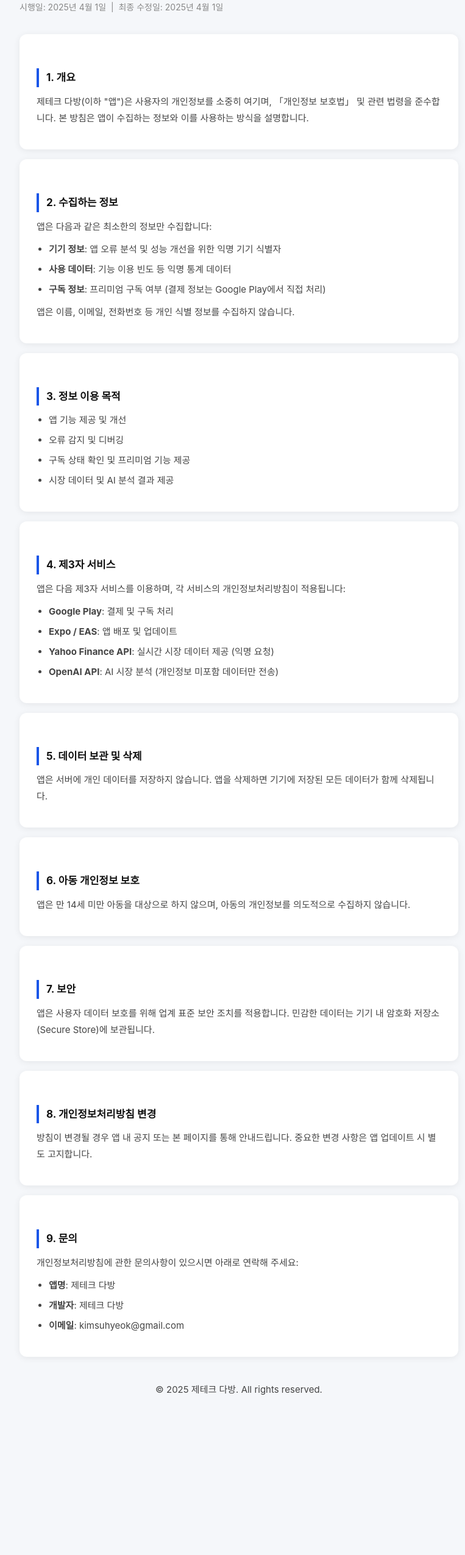
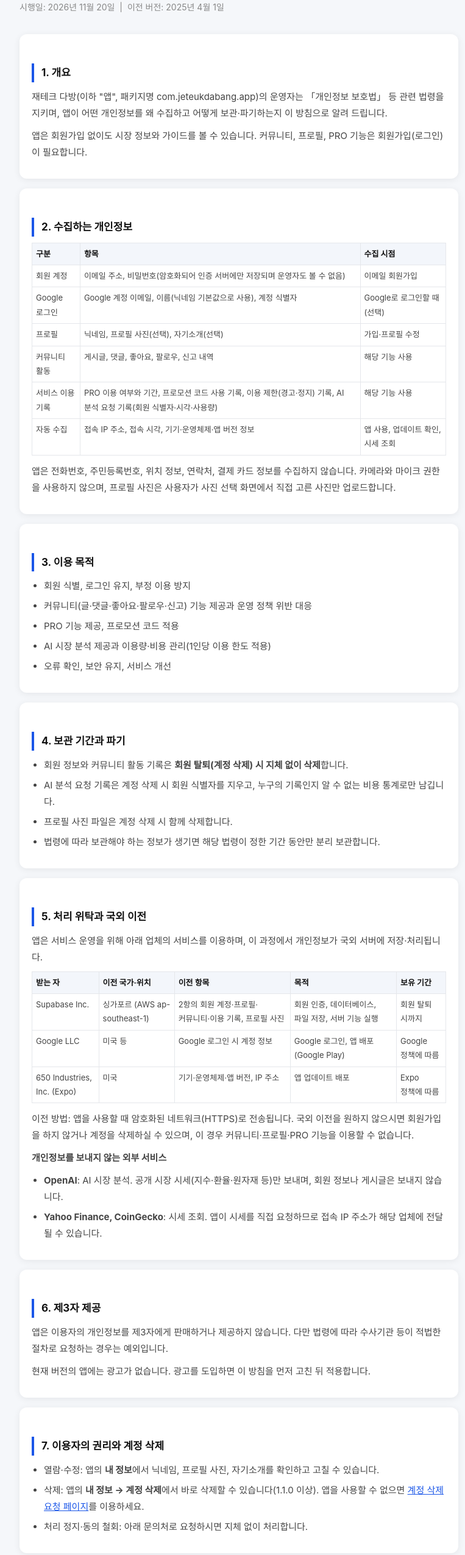
Before and after one commit to hodu880-jpg/privacy-policy, a plain HTML site: page index.html in a window 1280 px wide. Shown: the part 92-2642 px from the top of the page at 61% size, without its empty margins (248-1011 px from the left). Before the commit the page ends 2434 px from the top, so only its background shows below. Drawn offline with Linux system fonts and the light colour scheme.

Commit message:
Update privacy policy and account deletion page for 재테크 다방 1.1.0
- Rename app to 재테크 다방 and set effective date 2026-11-20
- Describe the data the app actually collects (account, profile,
  community activity, usage records) instead of "no personal data"
- Disclose processors and overseas transfer (Supabase Singapore,
  Google, Expo) and that OpenAI receives market data only
- Add retention, user rights, under-14 policy, security measures
- Replace the non-functional deletion form with in-app deletion
  steps and an email request link; list deleted/retained data

Co-Authored-By: Claude Opus 5.5 <noreply@anthropic.com>
Claude-Session: https://claude.ai/code/session_0121TmAUeP4rrLpeEhRzfit5

```diff
--- a/index.html
+++ b/index.html
@@ -3,7 +3,7 @@
 <head>
 <meta charset="UTF-8">
 <meta name="viewport" content="width=device-width, initial-scale=1.0">
-<title>제테크 다방 - 개인정보처리방침</title>
+<title>재테크 다방 - 개인정보처리방침</title>
 <style>
   * { margin: 0; padding: 0; box-sizing: border-box; }
   body { font-family: -apple-system, 'Apple SD Gothic Neo', sans-serif; background: #f5f7fa; color: #222; line-height: 1.8; }
@@ -14,85 +14,120 @@
   p { font-size: 15px; color: #444; margin-bottom: 10px; }
   ul { padding-left: 20px; margin-bottom: 10px; }
   li { font-size: 15px; color: #444; margin-bottom: 6px; }
-  .card { background: #fff; border-radius: 12px; padding: 28px; box-shadow: 0 2px 12px rgba(0,0,0,0.07); margin-bottom: 16px; }
+  .card { background: #fff; border-radius: 12px; padding: 20px; overflow-x: hidden; box-shadow: 0 2px 12px rgba(0,0,0,0.07); margin-bottom: 16px; }
   .footer { text-align: center; margin-top: 40px; font-size: 13px; color: #aaa; }
+  .table-wrap { overflow-x: auto; -webkit-overflow-scrolling: touch; margin: 8px 0 12px; }
+  table { width: 100%; min-width: 0; border-collapse: collapse; font-size: 13px; }
+  th, td { border: 1px solid #e5e7eb; padding: 6px; text-align: left; vertical-align: top; color: #444; word-break: keep-all; overflow-wrap: anywhere; }
+  th { background: #f3f6fb; color: #111; }
+  a { color: #1A56E8; }
 </style>
 </head>
 <body>
 <div class="container">
-  <h1>개인정보처리방침</h1>
-  <p class="date">시행일: 2025년 4월 1일 &nbsp;|&nbsp; 최종 수정일: 2025년 4월 1일</p>
+  <h1>재테크 다방 개인정보처리방침</h1>
+  <p class="date">시행일: 2026년 11월 20일 &nbsp;|&nbsp; 이전 버전: 2025년 4월 1일</p>
 
   <div class="card">
     <h2>1. 개요</h2>
-    <p>제테크 다방(이하 "앱")은 사용자의 개인정보를 소중히 여기며, 「개인정보 보호법」 및 관련 법령을 준수합니다. 본 방침은 앱이 수집하는 정보와 이를 사용하는 방식을 설명합니다.</p>
+    <p>재테크 다방(이하 "앱", 패키지명 com.jeteukdabang.app)의 운영자는 「개인정보 보호법」 등 관련 법령을 지키며, 앱이 어떤 개인정보를 왜 수집하고 어떻게 보관·파기하는지 이 방침으로 알려 드립니다.</p>
+    <p>앱은 회원가입 없이도 시장 정보와 가이드를 볼 수 있습니다. 커뮤니티, 프로필, PRO 기능은 회원가입(로그인)이 필요합니다.</p>
   </div>
 
   <div class="card">
-    <h2>2. 수집하는 정보</h2>
-    <p>앱은 다음과 같은 최소한의 정보만 수집합니다:</p>
-    <ul>
-      <li><strong>기기 정보</strong>: 앱 오류 분석 및 성능 개선을 위한 익명 기기 식별자</li>
-      <li><strong>사용 데이터</strong>: 기능 이용 빈도 등 익명 통계 데이터</li>
-      <li><strong>구독 정보</strong>: 프리미엄 구독 여부 (결제 정보는 Google Play에서 직접 처리)</li>
-    </ul>
-    <p>앱은 이름, 이메일, 전화번호 등 개인 식별 정보를 수집하지 않습니다.</p>
+    <h2>2. 수집하는 개인정보</h2>
+    <div class="table-wrap"><table>
+      <tr><th>구분</th><th>항목</th><th>수집 시점</th></tr>
+      <tr><td>회원 계정</td><td>이메일 주소, 비밀번호(암호화되어 인증 서버에만 저장되며 운영자도 볼 수 없음)</td><td>이메일 회원가입</td></tr>
+      <tr><td>Google 로그인</td><td>Google 계정 이메일, 이름(닉네임 기본값으로 사용), 계정 식별자</td><td>Google로 로그인할 때(선택)</td></tr>
+      <tr><td>프로필</td><td>닉네임, 프로필 사진(선택), 자기소개(선택)</td><td>가입·프로필 수정</td></tr>
+      <tr><td>커뮤니티 활동</td><td>게시글, 댓글, 좋아요, 팔로우, 신고 내역</td><td>해당 기능 사용</td></tr>
+      <tr><td>서비스 이용 기록</td><td>PRO 이용 여부와 기간, 프로모션 코드 사용 기록, 이용 제한(경고·정지) 기록, AI 분석 요청 기록(회원 식별자·시각·사용량)</td><td>해당 기능 사용</td></tr>
+      <tr><td>자동 수집</td><td>접속 IP 주소, 접속 시각, 기기·운영체제·앱 버전 정보</td><td>앱 사용, 업데이트 확인, 시세 조회</td></tr>
+    </table></div>
+    <p>앱은 전화번호, 주민등록번호, 위치 정보, 연락처, 결제 카드 정보를 수집하지 않습니다. 카메라와 마이크 권한을 사용하지 않으며, 프로필 사진은 사용자가 사진 선택 화면에서 직접 고른 사진만 업로드합니다.</p>
   </div>
 
   <div class="card">
-    <h2>3. 정보 이용 목적</h2>
+    <h2>3. 이용 목적</h2>
     <ul>
-      <li>앱 기능 제공 및 개선</li>
-      <li>오류 감지 및 디버깅</li>
-      <li>구독 상태 확인 및 프리미엄 기능 제공</li>
-      <li>시장 데이터 및 AI 분석 결과 제공</li>
+      <li>회원 식별, 로그인 유지, 부정 이용 방지</li>
+      <li>커뮤니티(글·댓글·좋아요·팔로우·신고) 기능 제공과 운영 정책 위반 대응</li>
+      <li>PRO 기능 제공, 프로모션 코드 적용</li>
+      <li>AI 시장 분석 제공과 이용량·비용 관리(1인당 이용 한도 적용)</li>
+      <li>오류 확인, 보안 유지, 서비스 개선</li>
     </ul>
   </div>
 
   <div class="card">
-    <h2>4. 제3자 서비스</h2>
-    <p>앱은 다음 제3자 서비스를 이용하며, 각 서비스의 개인정보처리방침이 적용됩니다:</p>
+    <h2>4. 보관 기간과 파기</h2>
     <ul>
-      <li><strong>Google Play</strong>: 결제 및 구독 처리</li>
-      <li><strong>Expo / EAS</strong>: 앱 배포 및 업데이트</li>
-      <li><strong>Yahoo Finance API</strong>: 실시간 시장 데이터 제공 (익명 요청)</li>
-      <li><strong>OpenAI API</strong>: AI 시장 분석 (개인정보 미포함 데이터만 전송)</li>
+      <li>회원 정보와 커뮤니티 활동 기록은 <strong>회원 탈퇴(계정 삭제) 시 지체 없이 삭제</strong>합니다.</li>
+      <li>AI 분석 요청 기록은 계정 삭제 시 회원 식별자를 지우고, 누구의 기록인지 알 수 없는 비용 통계로만 남깁니다.</li>
+      <li>프로필 사진 파일은 계정 삭제 시 함께 삭제합니다.</li>
+      <li>법령에 따라 보관해야 하는 정보가 생기면 해당 법령이 정한 기간 동안만 분리 보관합니다.</li>
     </ul>
   </div>
 
   <div class="card">
-    <h2>5. 데이터 보관 및 삭제</h2>
-    <p>앱은 서버에 개인 데이터를 저장하지 않습니다. 앱을 삭제하면 기기에 저장된 모든 데이터가 함께 삭제됩니다.</p>
+    <h2>5. 처리 위탁과 국외 이전</h2>
+    <p>앱은 서비스 운영을 위해 아래 업체의 서비스를 이용하며, 이 과정에서 개인정보가 국외 서버에 저장·처리됩니다.</p>
+    <div class="table-wrap"><table>
+      <tr><th>받는 자</th><th>이전 국가·위치</th><th>이전 항목</th><th>목적</th><th>보유 기간</th></tr>
+      <tr><td>Supabase Inc.</td><td>싱가포르 (AWS ap-southeast-1)</td><td>2항의 회원 계정·프로필·커뮤니티·이용 기록, 프로필 사진</td><td>회원 인증, 데이터베이스, 파일 저장, 서버 기능 실행</td><td>회원 탈퇴 시까지</td></tr>
+      <tr><td>Google LLC</td><td>미국 등</td><td>Google 로그인 시 계정 정보</td><td>Google 로그인, 앱 배포(Google Play)</td><td>Google 정책에 따름</td></tr>
+      <tr><td>650 Industries, Inc. (Expo)</td><td>미국</td><td>기기·운영체제·앱 버전, IP 주소</td><td>앱 업데이트 배포</td><td>Expo 정책에 따름</td></tr>
+    </table></div>
+    <p>이전 방법: 앱을 사용할 때 암호화된 네트워크(HTTPS)로 전송됩니다. 국외 이전을 원하지 않으시면 회원가입을 하지 않거나 계정을 삭제하실 수 있으며, 이 경우 커뮤니티·프로필·PRO 기능을 이용할 수 없습니다.</p>
+    <p><strong>개인정보를 보내지 않는 외부 서비스</strong></p>
+    <ul>
+      <li><strong>OpenAI</strong>: AI 시장 분석. 공개 시장 시세(지수·환율·원자재 등)만 보내며, 회원 정보나 게시글은 보내지 않습니다.</li>
+      <li><strong>Yahoo Finance, CoinGecko</strong>: 시세 조회. 앱이 시세를 직접 요청하므로 접속 IP 주소가 해당 업체에 전달될 수 있습니다.</li>
+    </ul>
   </div>
 
   <div class="card">
-    <h2>6. 아동 개인정보 보호</h2>
-    <p>앱은 만 14세 미만 아동을 대상으로 하지 않으며, 아동의 개인정보를 의도적으로 수집하지 않습니다.</p>
+    <h2>6. 제3자 제공</h2>
+    <p>앱은 이용자의 개인정보를 제3자에게 판매하거나 제공하지 않습니다. 다만 법령에 따라 수사기관 등이 적법한 절차로 요청하는 경우는 예외입니다.</p>
+    <p>현재 버전의 앱에는 광고가 없습니다. 광고를 도입하면 이 방침을 먼저 고친 뒤 적용합니다.</p>
   </div>
 
   <div class="card">
-    <h2>7. 보안</h2>
-    <p>앱은 사용자 데이터 보호를 위해 업계 표준 보안 조치를 적용합니다. 민감한 데이터는 기기 내 암호화 저장소(Secure Store)에 보관됩니다.</p>
+    <h2>7. 이용자의 권리와 계정 삭제</h2>
+    <ul>
+      <li>열람·수정: 앱의 <strong>내 정보</strong>에서 닉네임, 프로필 사진, 자기소개를 확인하고 고칠 수 있습니다.</li>
+      <li>삭제: 앱의 <strong>내 정보 → 계정 삭제</strong>에서 바로 삭제할 수 있습니다(1.1.0 이상). 앱을 사용할 수 없으면 <a href="delete-account.html">계정 삭제 요청 페이지</a>를 이용하세요.</li>
+      <li>처리 정지·동의 철회: 아래 문의처로 요청하시면 지체 없이 처리합니다.</li>
+    </ul>
   </div>
 
   <div class="card">
-    <h2>8. 개인정보처리방침 변경</h2>
-    <p>방침이 변경될 경우 앱 내 공지 또는 본 페이지를 통해 안내드립니다. 중요한 변경 사항은 앱 업데이트 시 별도 고지합니다.</p>
+    <h2>8. 아동의 개인정보</h2>
+    <p>만 14세 미만은 회원가입을 할 수 없으며, 앱은 아동의 개인정보를 의도적으로 수집하지 않습니다. 만 14세 미만의 정보가 수집된 사실을 알게 되면 즉시 삭제합니다.</p>
   </div>
 
   <div class="card">
-    <h2>9. 문의</h2>
-    <p>개인정보처리방침에 관한 문의사항이 있으시면 아래로 연락해 주세요:</p>
+    <h2>9. 안전성 확보 조치</h2>
     <ul>
-      <li><strong>앱명</strong>: 제테크 다방</li>
-      <li><strong>개발자</strong>: 제테크 다방</li>
-      <li><strong>이메일</strong>: kimsuhyeok@gmail.com</li>
+      <li>모든 통신은 암호화(HTTPS)되며, 비밀번호는 암호화되어 저장됩니다.</li>
+      <li>데이터베이스 행 수준 보안(RLS)으로 다른 회원의 이메일 등 비공개 정보에 접근할 수 없도록 제한합니다.</li>
+      <li>서버 관리용 비밀키는 앱에 넣지 않고 서버에만 보관합니다.</li>
+      <li>로그인 정보는 기기의 암호화 저장소에 보관합니다.</li>
     </ul>
   </div>
 
-  <div class="footer">
-    <p>© 2025 제테크 다방. All rights reserved.</p>
+  <div class="card">
+    <h2>10. 방침의 변경</h2>
+    <p>이 방침을 바꾸면 시행 7일 전(이용자 권리에 중요한 변경은 30일 전)부터 이 페이지와 앱 업데이트 안내로 알립니다.</p>
   </div>
+
+  <div class="card">
+    <h2>11. 개인정보 보호책임자와 문의</h2>
+    <p>앱 이름: 재테크 다방<br>개인정보 보호책임자: 재테크 다방 운영자<br>이메일: <a href="mailto:kimsuhyeok@gmail.com">kimsuhyeok@gmail.com</a></p>
+    <p>개인정보 침해에 대한 상담은 개인정보침해신고센터(국번 없이 118, privacy.kisa.or.kr)에도 하실 수 있습니다.</p>
+  </div>
+
+  <p class="footer">© 2026 재테크 다방</p>
 </div>
 </body>
 </html>
```
Also changed, not shown: delete-account.html (+42 -54 lines).
